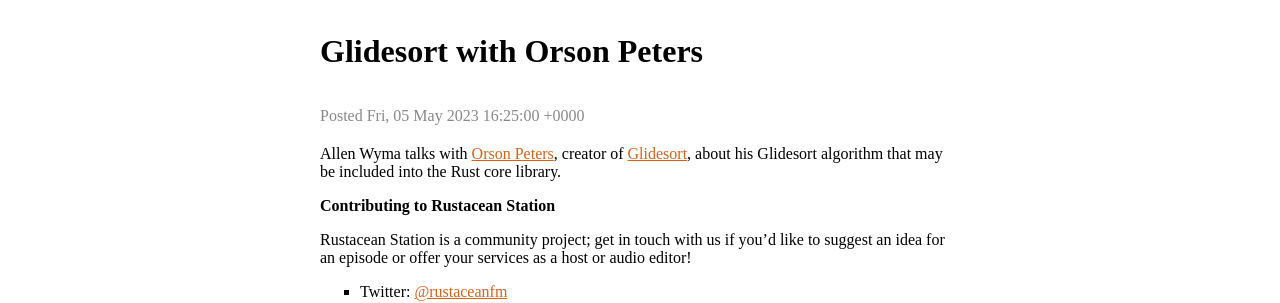
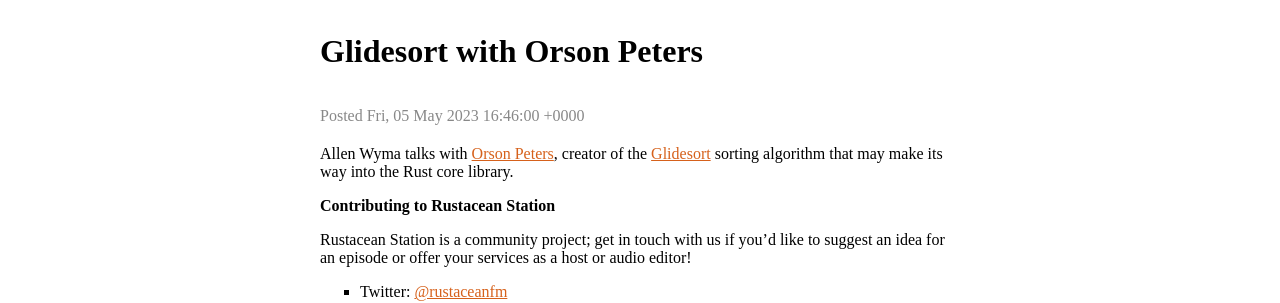
Before and after one commit to rustacean-station/rustacean-station.org, a Jekyll site: the page built from _episodes/interviews/2023-05-05-orson-peters.md, in a window 1280 px wide. Shown: the part 518-821 px from the top of the page. Built offline with Jekyll 4.4.1, drawn with Linux system fonts in a browser that asks for light colours.

Commit message:
Apply suggestions from code review

```diff
--- a/_episodes/interviews/2023-05-05-orson-peters.md
+++ b/_episodes/interviews/2023-05-05-orson-peters.md
@@ -1,13 +1,13 @@
 ---
 title: "Glidesort with Orson Peters"
-date: 2023-05-05T16:25:00Z
+date: 2023-05-05T16:46:00Z
 file: https://audio.rustacean-station.org/file/rustacean-station/2023-05-05-orson-peters.mp3
 duration: "01:14:40"
 length: "71687523"
 #reddit: (leave blank on initial publish, amend with link and uncomment this line after Reddit thread has been posted)
 ---
 
-Allen Wyma talks with [Orson Peters](https://orlp.net/), creator of [Glidesort](https://github.com/orlp/glidesort), about his Glidesort algorithm that may be included into the Rust core library.
+Allen Wyma talks with [Orson Peters](https://orlp.net/), creator of the [Glidesort](https://github.com/orlp/glidesort) sorting algorithm that may make its way into the Rust core library.
 
 ## Contributing to Rustacean Station
 
```
